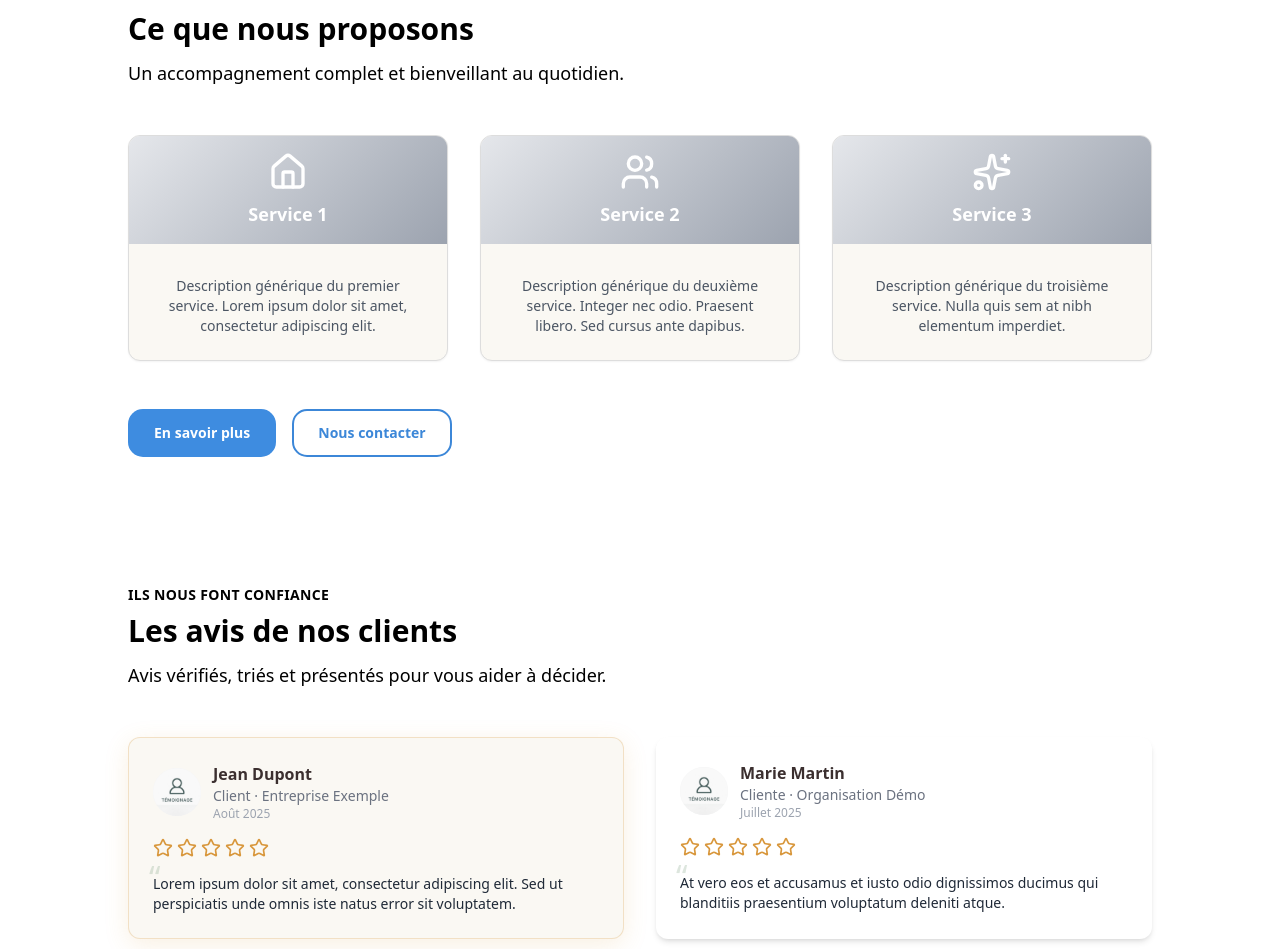
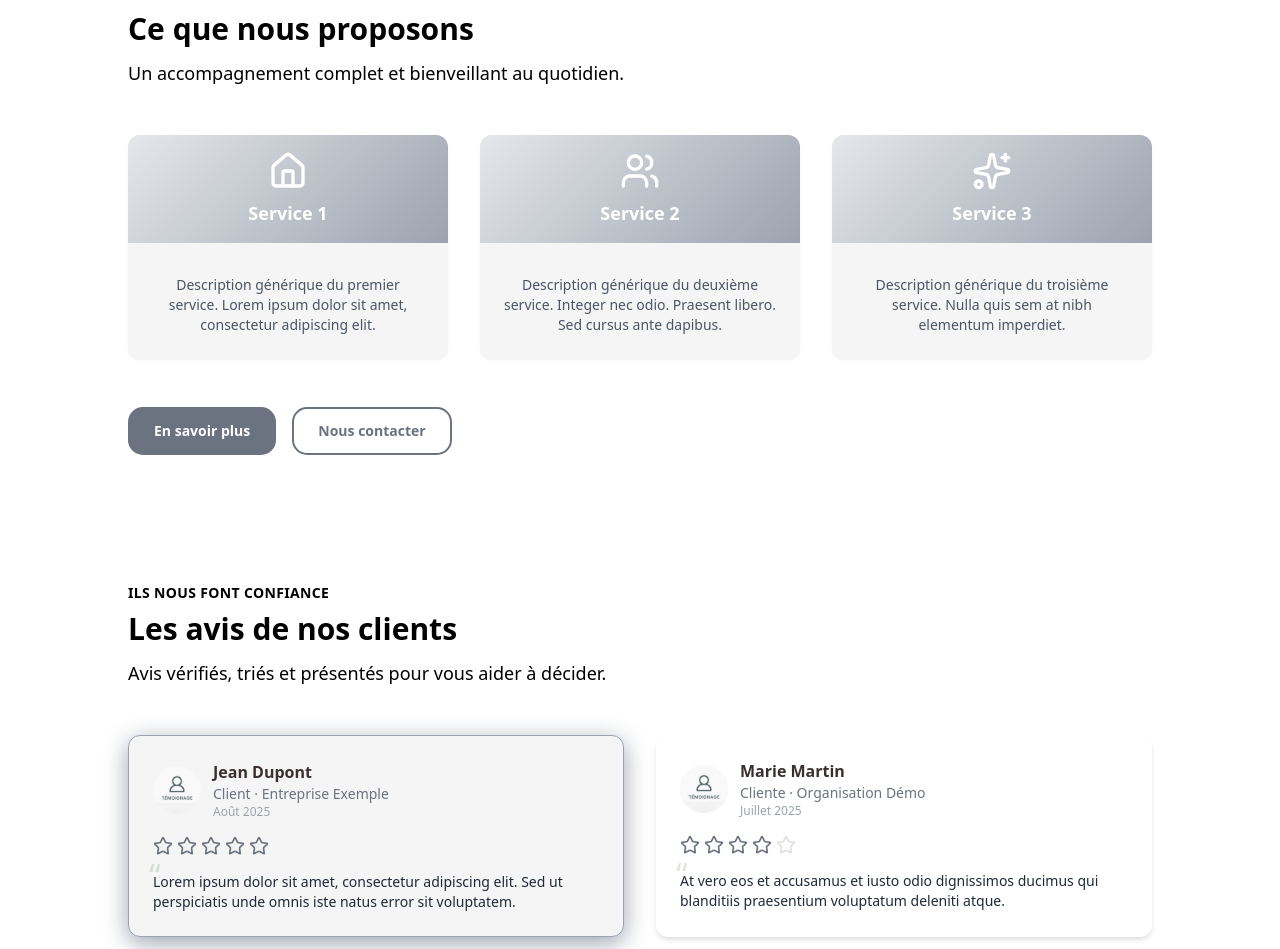
Before and after one commit to julienlisita/nextjs-ts-tailwind-template, a Next.js app: page / in a window 1280 px wide. Shown: the part 1503-2452 px from the top of the page. Built offline with nearby package versions, Linux system fonts and the light colour scheme.

Commit message:
feat(theme): apply neutral gray palette across components (button, card, etc.)

```diff
--- a/src/components/form/Radio.css
+++ b/src/components/form/Radio.css
@@ -7,7 +7,7 @@
   @apply h-4 w-4 border rounded-full;
   background-color: white;
   border-color: #ccc;
-  accent-color: #3c8dd8; /* couleur personnalisée de sélection */
+  accent-color: black; /* couleur personnalisée de sélection */
 }
 
 .radio-input:focus {
--- a/src/components/layout/Header.css
+++ b/src/components/layout/Header.css
@@ -61,7 +61,7 @@
 }
 
 .nav-link:hover {
-  color: #2563eb; /* hover:text-blue-600 */
+  color: var(--color-secondary); /* hover:text-blue-600 */
 }
 
 .nav-link[aria-current='page'] {
@@ -71,7 +71,7 @@
 }
 
 .nav-link:focus-visible {
-  outline: 2px solid #2563eb; /* blue-600 */
+  outline: 2px solid var(--color-border); /* blue-600 */
   outline-offset: 2px;
   border-radius: 0.25rem;
 }
--- a/src/components/section/AboutSectionHome.tsx
+++ b/src/components/section/AboutSectionHome.tsx
@@ -21,7 +21,7 @@ export default function AboutSectionHome({ className }: Props) {
         </>
       }
       // image
-      imageSrc="/images/image.png"
+      imageSrc="/images/image-placeholder.png"
       imageAlt="Accompagnement à domicile chaleureux"
       // layout
       reverse
--- a/src/components/section/FeaturesGrid.css
+++ b/src/components/section/FeaturesGrid.css
@@ -36,8 +36,8 @@
 
 .features__page-btn {
   @apply px-4 py-2 text-sm font-semibold rounded-[12px] transition;
-  border: 2px solid #3e8ce0;
-  color: #3e8ce0;
+  border: 2px solid var(--color-primary);
+  color: var(--color-primary);
   background-color: #ffffff;
 }
 
@@ -47,7 +47,7 @@
 }
 
 .features__page-btn:hover:not(:disabled) {
-  background-color: #3e8ce0;
+  background-color: var(--color-primary);
   color: #ffffff;
 }
 
--- a/src/components/section/FeaturesGrid.tsx
+++ b/src/components/section/FeaturesGrid.tsx
@@ -86,7 +86,7 @@ export default function FeaturesGrid<TItem = FeatureItem>({
   renderItem,
   getKey,
   filterByTab,
-  cardGradient
+  cardGradient,
 }: FeaturesGridProps<TItem>) {
   const [page, setPage] = useState(1);
   const [activeTab, setActiveTab] = useState<string | undefined>(defaultTab);
@@ -133,7 +133,7 @@ export default function FeaturesGrid<TItem = FeatureItem>({
         title={f.title}
         description={f.description}
         variant="with-header"
-        gradient = {cardGradient || undefined}
+        gradient={cardGradient || undefined}
       />
     );
   };
--- a/src/components/section/HeroIntro.css
+++ b/src/components/section/HeroIntro.css
@@ -3,7 +3,7 @@
 /* Thème (couleurs) */
 .hero-intro {
   /* tokens personnalisables si tu veux (peuvent venir de :root) */
-  --hero-bg: var(--color-brand, #3e8ce0);
+  --hero-bg: var(--color-brand, var(--color-secondary));
   --hero-fg: #ffffff;
 
   background-color: var(--hero-bg);
--- a/src/components/section/ServicesSection.tsx
+++ b/src/components/section/ServicesSection.tsx
@@ -18,6 +18,7 @@ export default function ServicesSection({ className }: Props) {
       items={services}
       align={'left'}
       gridClassName={'grid grid-cols-1 sm:grid-cols-2 lg:grid-cols-3 gap-5 sm:gap-6 lg:gap-8'}
+      cardGradient={['#e5e7eb', '#9ca3af']}
       className={className}
     />
   );
--- a/src/components/ui/Button.css
+++ b/src/components/ui/Button.css
@@ -6,7 +6,7 @@
 
 .btn.primary {
   border: 2px solid transparent;
-  background-color: #3e8ce0;
+  background-color: var(--color-primary);
   color: white;
   transition:
     background-color 0.3s,
@@ -14,20 +14,20 @@
     border-color 0.3s;
 }
 .btn.primary:hover {
-  background-color: #faf8f3;
-  color: #3c87d8;
-  border-color: #3e8ce0;
+  background-color: white;
+  color: var(--color-primary);
+  border-color: var(--color-primary);
 }
 
 .btn.secondary {
   background-color: white;
-  color: #3c87d8;
-  border: 2px solid #3c87d8;
+  color: var(--color-primary);
+  border: 2px solid var(--color-primary);
 }
 .btn.secondary:hover {
-  background-color: #3c87d8;
+  background-color: var(--color-primary);
   color: white;
-  border: 2px solid #3c87d8;
+  border: 2px solid var(--color-primary);
 }
 
 .btn:disabled {
--- a/src/components/ui/Cta.css
+++ b/src/components/ui/Cta.css
@@ -3,8 +3,8 @@
 /* Base section */
 .cta-section {
   @apply py-12 sm:py-16 lg:py-20;
-  background-color: #e2e2e2; /* bleu principal */
-  color: black;
+  background-color: var(--color-secondary); /* bleu principal */
+  color: white;
 }
 
 /* Title */
--- a/src/components/widgets/FeatureCard.css
+++ b/src/components/widgets/FeatureCard.css
@@ -1,14 +1,14 @@
 /* Base card */
 .feature-card {
   @apply rounded-xl shadow-sm transition overflow-hidden;
-  background-color: #faf8f3; /* crème */
-  border: 1px solid #ddd;
+  background-color: var(--color-bg); /* crème */
+  border: 1px solid var(--color--bg);
 }
 
 /* Variantes */
 .feature-card--outlined {
   background-color: #ffffff;
-  border: 2px solid #3e8ce0;
+  border: 2px solid var(--color-primary);
 }
 
 .feature-card--gradient {
@@ -31,7 +31,7 @@
 /* Icon */
 .feature-card__icon-inner {
   @apply w-10 h-10;
-  color: #3e8ce0;
+  color: transparent;
 }
 /* if header is colored, inherit header text color */
 .feature-card__header .feature-card__icon-inner {
--- a/src/components/widgets/TestimonialCard.css
+++ b/src/components/widgets/TestimonialCard.css
@@ -59,14 +59,14 @@
 }
 .t-star {
   @apply w-5 h-5;
-  color: #d1d5db; /* base empty */
+  color: var(--color-border); /* base empty */
 }
 .t-star--full {
-  color: #d8973c; /* ocre */
+  color: var(--color-primary); /* ocre */
 }
 /* demi-étoile: on colore, puis on masque moitié droite */
 .t-star--half {
-  color: #d8973c;
+  color: var(--color-border);
   position: relative;
   overflow: hidden;
 }
@@ -101,9 +101,9 @@
 
 /* variante highlight */
 .t-card--highlight {
-  background-color: #faf8f3; /* crème */
-  box-shadow: 0 6px 24px rgba(216, 151, 60, 0.15);
-  border: 1px solid rgba(216, 151, 60, 0.25);
+  background-color: var(--color-bg); /* crème */
+  box-shadow: 0 6px 24px var(--color-secondary);
+  border: 1px solid var(--color-secondary);
 }
 
 /* focus & a11y */
```
Also changed, not shown: public/images/image-placeholder.png (added), public/images/image.png (deleted).
